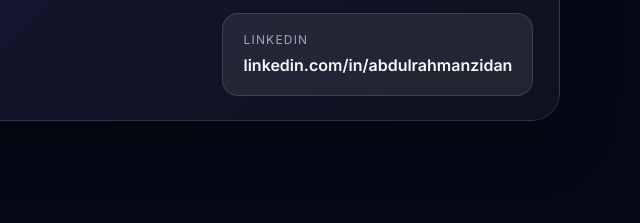
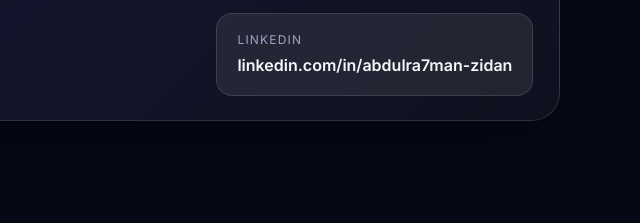
Before and after one commit to Zidmatrex/Protofilio, a plain HTML site: page index.html in a window 1280 px wide. Shown: the part 7924-8147 px from the top of the page, 640-1280 px from the left. Drawn offline with Linux system fonts and the light colour scheme; no server answers.

Commit message:
Update voice introduction link and LinkedIn profile

```diff
--- a/index.html
+++ b/index.html
@@ -309,7 +309,7 @@
             <h2>Listen to My Introduction</h2>
             <p>Hear a concise overview of my professional background and work approach.</p>
           </div>
-          <a href="https://voca.ro/1fdSPNkwau36" target="_blank" rel="noopener noreferrer" class="btn btn-primary">Play Voice Introduction</a>
+          <a href="https://voca.ro/1fkEQqwvLeaj" target="_blank" rel="noopener noreferrer" class="btn btn-primary">Play Voice Introduction</a>
         </div>
       </section>
 
@@ -423,9 +423,9 @@
               <span class="contact-label">WhatsApp</span>
               <span class="contact-value">+201092637006</span>
             </a>
-            <a href="https://www.linkedin.com/in/abdulrahmanzidan/" target="_blank" rel="noopener noreferrer">
+            <a href="https://www.linkedin.com/in/abdulra7man-zidan/" target="_blank" rel="noopener noreferrer">
               <span class="contact-label">LinkedIn</span>
-              <span class="contact-value">linkedin.com/in/abdulrahmanzidan</span>
+              <span class="contact-value">linkedin.com/in/abdulra7man-zidan</span>
             </a>
           </div>
         </div>
```
